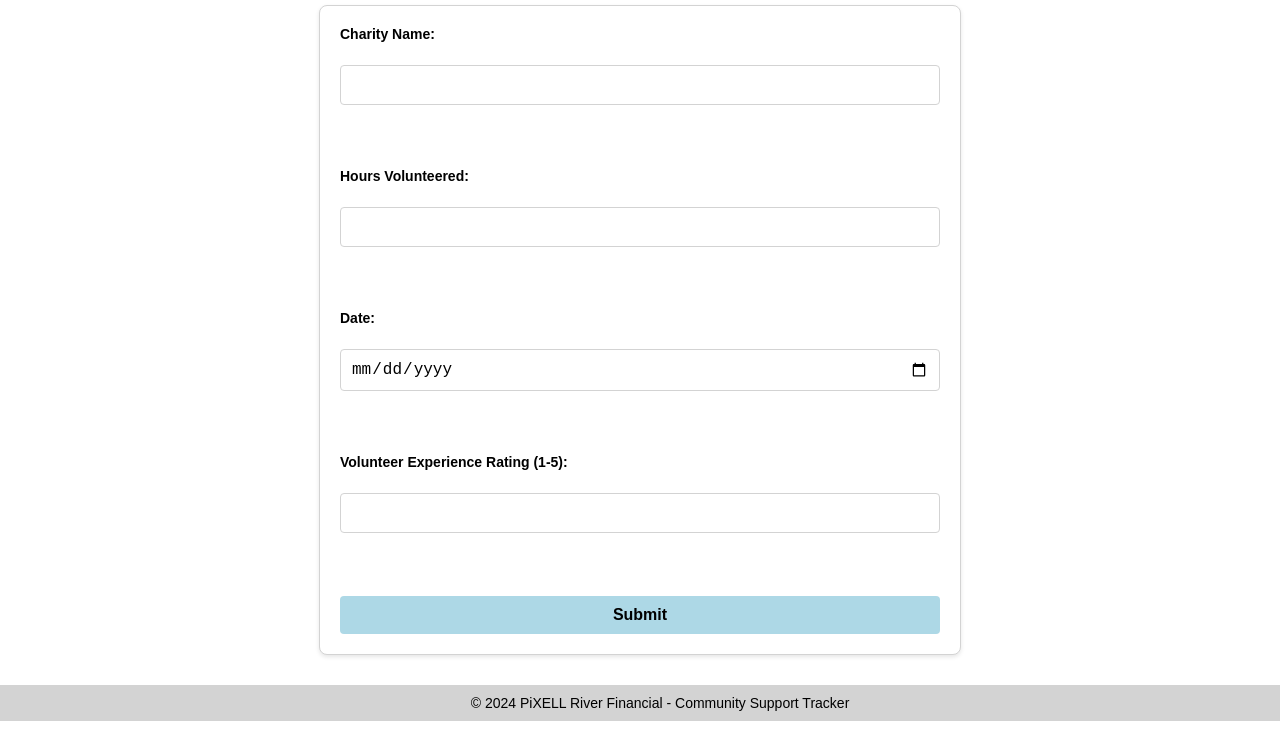
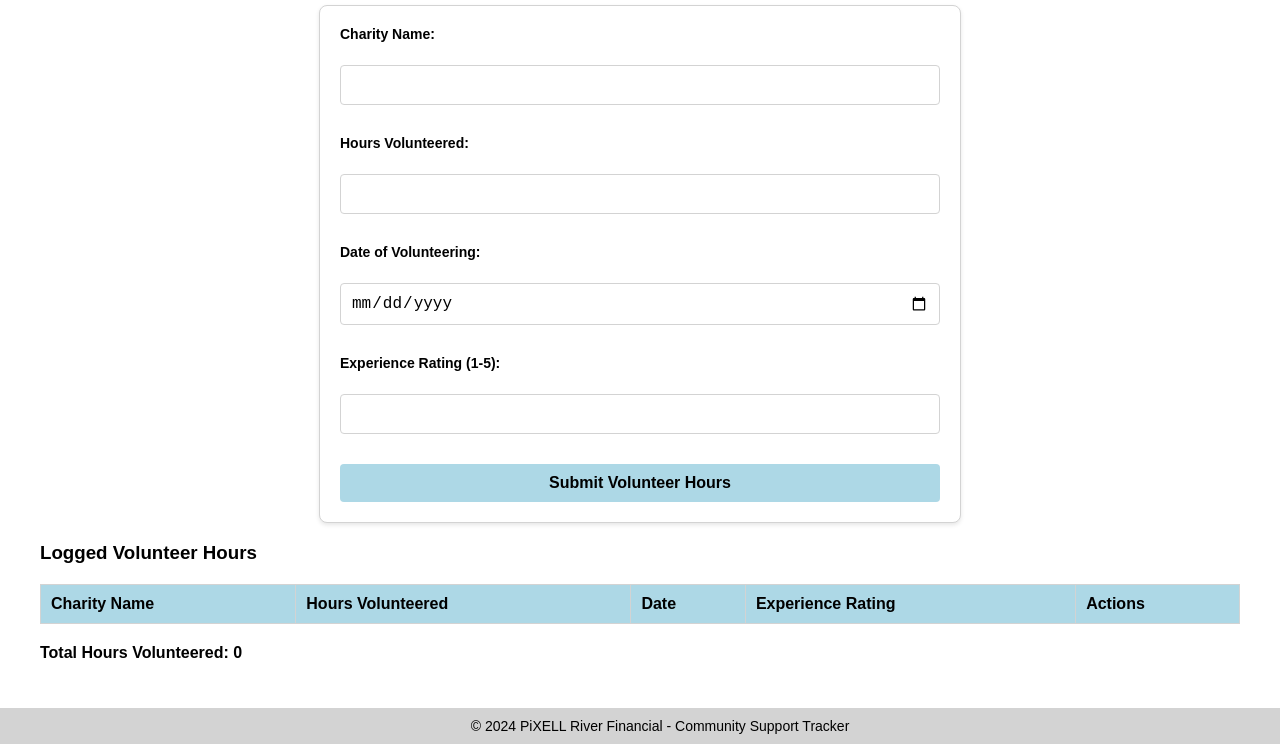
Before and after one commit to maulik6666/Community-Support-Tracker, a website: page volunteer_hours.html in a window 1280 px wide. Shown: the part 179-923 px from the top of the page. Before the commit the page ends 900 px from the top, so only its background shows below. Drawn offline with Linux system fonts and the light colour scheme.

Commit message:
Added functionality for the stage two, including logged volunteer hours section.

```diff
--- a/volunteer_hours.html
+++ b/volunteer_hours.html
@@ -5,45 +5,60 @@
     <meta name="viewport" content="width=device-width, initial-scale=1.0">
     <title>Volunteer Hours Tracker</title>
     <link rel="stylesheet" href="style.css">
+    <script defer src="script.js"></script>
 </head>
 <body>
-    <!-- Header -->
     <header>
         <h1>Community Support Tracker</h1>
     </header>
 
-    <!-- Navigation Bar -->
     <nav>
         <a href="donation_tracker.html">Donation Tracker</a>
-        <a href="volunteer_hours.html">Volunteer Hours Tracker</a>
+        <a href="volunteer_hours_tracker.html">Volunteer Hours Tracker</a>
         <a href="event_signup.html">Event Signup</a>
     </nav>
 
-    <!-- Main Content Area -->
     <main>
-        <h2>Log Volunteer Hours</h2>
+        <h2>Volunteer Hours Tracker</h2>
         <form id="volunteer-form" novalidate>
             <label for="charity-name">Charity Name:</label>
-            <input type="text" id="charity-name" name="charityName" required><br>
+            <input type="text" id="charity-name" name="charity-name" required>
 
             <label for="hours-volunteered">Hours Volunteered:</label>
-            <input type="number" id="hours-volunteered" name="hoursVolunteered" min="1" required><br>
+            <input type="number" id="hours-volunteered" name="hours-volunteered" min="1" required>
 
-            <label for="date">Date:</label>
-            <input type="date" id="date" name="date" required><br>
+            <label for="volunteer-date">Date of Volunteering:</label>
+            <input type="date" id="volunteer-date" name="volunteer-date" required>
 
-            <label for="experience-rating">Volunteer Experience Rating (1-5):</label>
-            <input type="number" id="experience-rating" name="experienceRating" min="1" max="5" required><br>
+            <label for="experience-rating">Experience Rating (1-5):</label>
+            <input type="number" id="experience-rating" name="experience-rating" min="1" max="5" required>
 
-            <button type="submit">Submit</button>
+            <button type="submit">Submit Volunteer Hours</button>
         </form>
+
+        <h3>Logged Volunteer Hours</h3>
+        <table id="volunteer-table">
+            <thead>
+                <tr>
+                    <th>Charity Name</th>
+                    <th>Hours Volunteered</th>
+                    <th>Date</th>
+                    <th>Experience Rating</th>
+                    <th>Actions</th>
+                </tr>
+            </thead>
+            <tbody>
+                <!-- Table rows will be inserted dynamically here -->
+            </tbody>
+        </table>
+
+        <div id="summary">
+            <p>Total Hours Volunteered: <span id="total-hours">0</span></p>
+        </div>
     </main>
 
-    <!-- Footer -->
     <footer>
         <p>&copy; 2024 PiXELL River Financial - Community Support Tracker</p>
     </footer>
-
-    <script src="script.js"></script>
 </body>
 </html>
```
